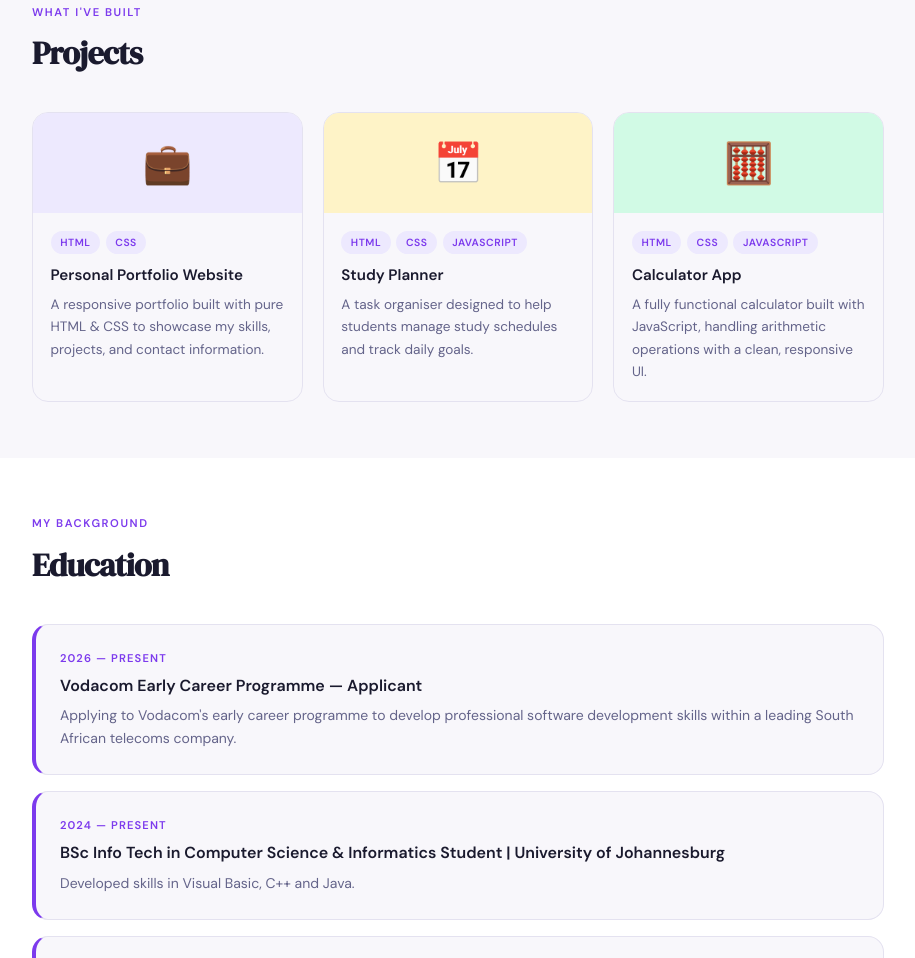
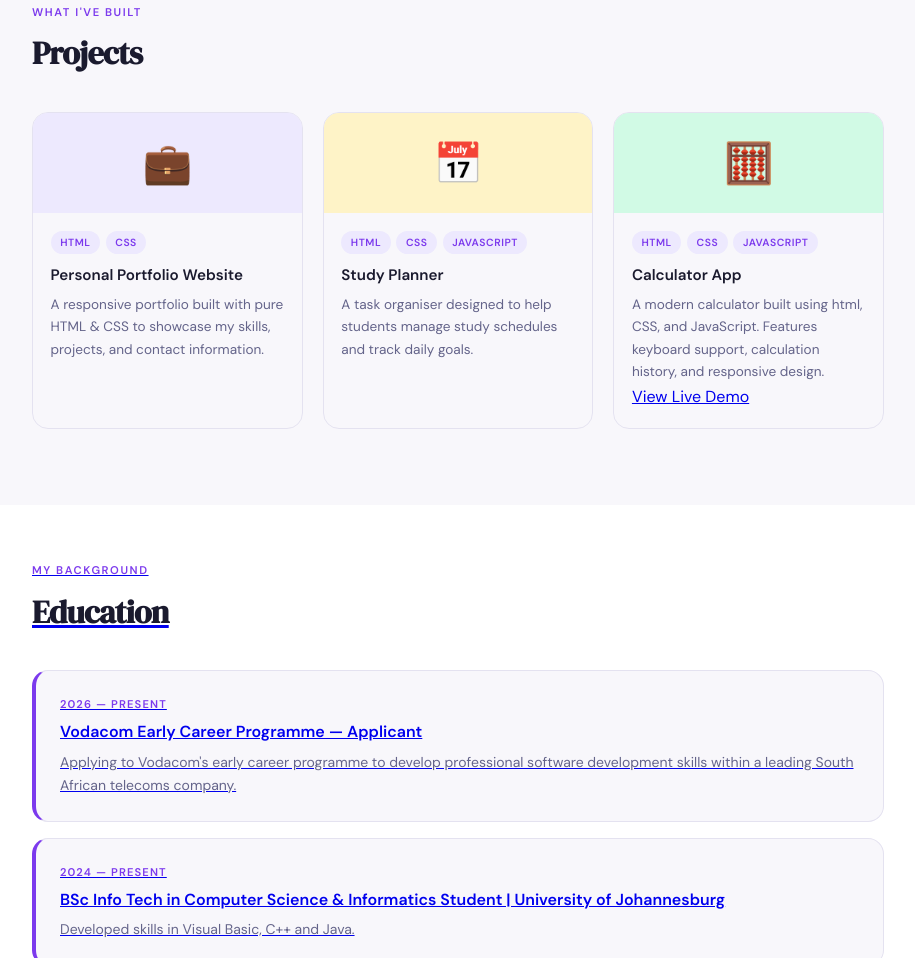
Before and after one commit to Witty431/My-Portfolio, a plain HTML site: page index.html in a window 1280 px wide. Shown: the part 1770-2728 px from the top of the page, without its empty margins (182-1097 px from the left). Drawn offline with Linux system fonts and the light colour scheme.

Commit message:
Revise Calculator App description and add demo link
Updated project description and added a link to the live demo.

```diff
--- a/index.html
+++ b/index.html
@@ -146,7 +146,12 @@
         <div class="project-card__body">
           <div class="project-card__tags"><span class="tag">HTML</span><span class="tag">CSS</span><span class="tag">JavaScript</span></div>
           <div class="project-card__title">Calculator App</div>
-          <p class="project-card__desc">A fully functional calculator built with JavaScript, handling arithmetic operations with a clean, responsive UI.</p>
+          <p class="project-card__desc">
+            A modern calculator built using html, CSS, and JavaScript.
+            Features keyboard support, calculation history, and responsive design.
+          </p>
+          <a href="https://witty431.github.io/calculator-app/" target="_blank">
+            View Live Demo
         </div>
       </div>
     </div>
```
